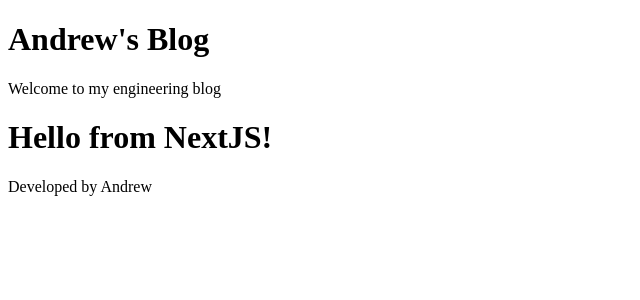
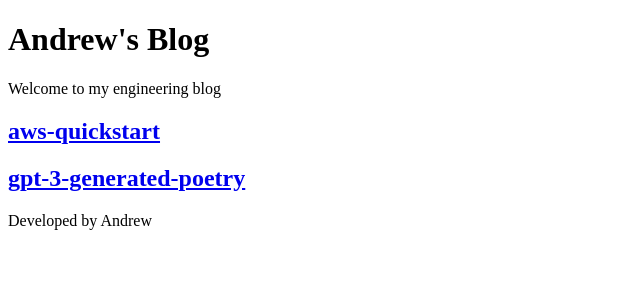
Before and after one commit to itsmandrew/Engineering-Blog, a Next.js app in the folder my-blog/: page / in a window 1280 px wide. Shown: the top 300 px of the page, without its empty margins (0-640 px from the left). Built offline with nearby package versions, Linux system fonts and the light colour scheme.

Commit message:
Listing posts

```diff
--- a/my-blog/app/page.tsx
+++ b/my-blog/app/page.tsx
@@ -1,6 +1,24 @@
+import fs from "fs";
+import Link from "next/link";
+
+const getPostMetadata = () => {
+    const folder = 'posts/';
+    const files = fs.readdirSync(folder);
+    const markdownPosts = files.filter((file) => file.endsWith(".md"));
+    const slugs = markdownPosts.map((file) => file.replace(".md", ""));
+    return slugs;
+};
 
 const HomePage = () => {
-    return <h1>Hello from NextJS!</h1>
+    const postMetaData = getPostMetadata();
+    const postPreviews  = postMetaData.map((slug) => (
+        <div>
+            <Link href={'/posts/${slug}'}>
+                <h2>{slug}</h2>
+            </Link>
+        </div>
+    ))
+    return <div>{postPreviews}</div>
 };
 
 export default HomePage;
```
